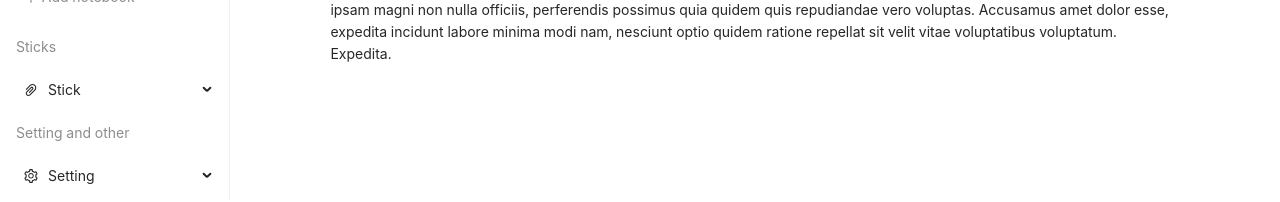
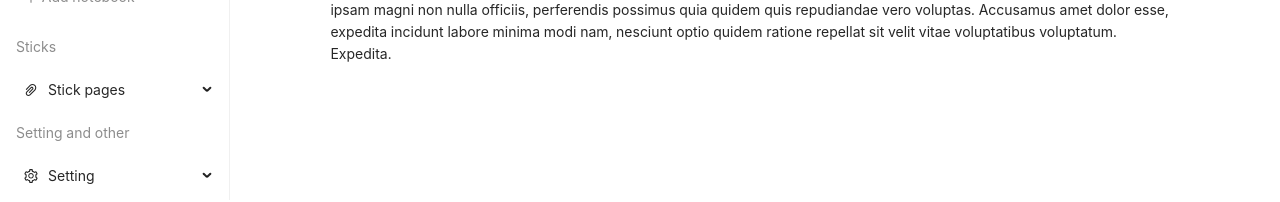
Before and after one commit to strutovsky/ainotebook, a React (Create React App) app in the folder src/frontend-service/ainotebook/: page / in a window 1280 px wide. Shown: the part 287-489 px from the top of the page. Built offline with nearby package versions, Linux system fonts and the light colour scheme.

Commit message:
Adding notice

```diff
--- a/src/frontend-service/ainotebook/src/App.js
+++ b/src/frontend-service/ainotebook/src/App.js
@@ -12,9 +12,17 @@ const temp = [
   {name: 'Novitskiy', id: '2'}
 ]
 
+const noticesTemp = [
+    {name: 'Soroka page', id: '1'},
+    {name: 'Novitskiy page', id: '2'}
+]
+
 function App() {
   const [notebooks, setNotebooks] = useState(temp)
+  const [notices, setNotice] = useState(noticesTemp)
+
   const [addingMode, setAddingMode] = useState(false)
+  const [addingNotice, setAddingNoticeMode] = useState(false)
 
   const AddBook = (book) => {
     let tempId = Number(notebooks.length) + 1
@@ -23,6 +31,16 @@ function App() {
         setNotebooks([...notebooks, {name: 'Book ' + tempId, id: tempId}])
     }else {
         setNotebooks([...notebooks, {name: book, id: tempId}])
+    }
+  }
+
+  const AddNotice = (notice) => {
+    let tempId = Number(notebooks.length) + 1
+
+    if(notice === "")  {
+        setNotice([...notices, {name: 'notice ' + tempId, id: tempId}])
+    }else {
+        setNotice([...notices, {name: notice, id: tempId}])
     }
   }
 
@@ -36,6 +54,10 @@ function App() {
                         AddBook={AddBook}
                         addingMode={addingMode}
                         setAddingMode={setAddingMode}
+                        notices={notices}
+                        addingNotice={addingNotice}
+                        setAddingNoticeMode={setAddingNoticeMode}
+                        AddNotice={AddNotice}
                   />
 
               <Document/>
--- a/src/frontend-service/ainotebook/src/components/Menu/index.js
+++ b/src/frontend-service/ainotebook/src/components/Menu/index.js
@@ -33,6 +33,11 @@ class MainMenu extends React.Component {
     addNoteBook = (e) => {
         this.props.setAddingMode(false)
         this.props.AddBook(e.target.value)
+    }
+
+    addNoteNotice = (e) => {
+        this.props.setAddingNoticeMode(false)
+        this.props.AddNotice(e.target.value)
     }
 
     toggleCollapsed = () => {
@@ -73,10 +78,17 @@ class MainMenu extends React.Component {
 
 
                     <Menu.ItemGroup title={"Sticks"}>
-                        <SubMenu key="sub1" icon={<PaperClipOutlined />} title="Stick">
-                            <Menu.Item key="5">Page 1</Menu.Item>
-                            <Menu.Item key="5">Page 2</Menu.Item>
-                            <Menu.Item key="5">Page 3</Menu.Item>
+                        <SubMenu key="sub1" icon={<PaperClipOutlined />} title="Stick pages">
+                            {this.props.notices.map(item => (<Menu.Item key={item.id}>
+                                {item.name}
+                            </Menu.Item>))}
+
+                            <Add
+                                addingMode={this.props.addingNotice}
+                                setAddingMode={this.props.setAddingNoticeMode}
+                                placeholder={"Add stick page"}
+                                add={this.addNoteNotice}
+                            />
                         </SubMenu>
                     </Menu.ItemGroup>
 
```
